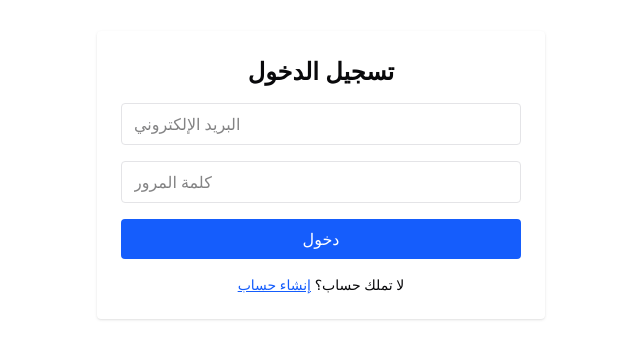
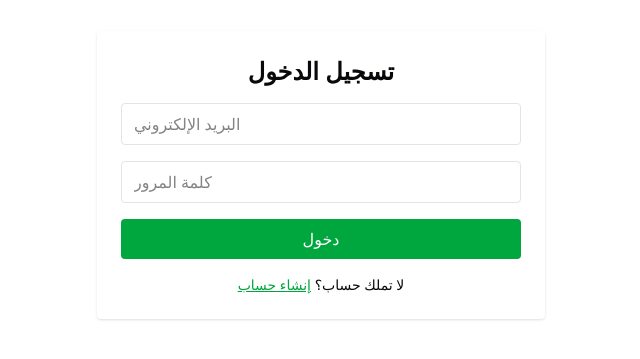
Before and after one commit to Marwan-Alhindi/qanooni, a Next.js app in the folder client/: page /auth/login in a window 1280 px wide. Shown: the part 225-584 px from the top of the page, without its empty margins (319-959 px from the left). Built offline with nearby package versions, Linux system fonts and the light colour scheme; no server answers.

Commit message:
fixing login button to be green

```diff
--- a/client/app/auth/login/page.tsx
+++ b/client/app/auth/login/page.tsx
@@ -5,9 +5,9 @@ import { useRouter } from 'next/navigation'
 import { supabase } from '@/lib/supabaseClient'
 
 export default function LoginPage() {
-  const [email, setEmail]     = useState('')
+  const [email, setEmail]       = useState('')
   const [password, setPassword] = useState('')
-  const [error, setError]     = useState<string|null>(null)
+  const [error, setError]       = useState<string|null>(null)
   const router = useRouter()
 
   const onSubmit = async (e: React.FormEvent) => {
@@ -37,12 +37,18 @@ export default function LoginPage() {
         onChange={e => setPassword(e.target.value)}
         required
       />
-      <button type="submit" className="w-full bg-blue-600 text-white py-2 rounded">
+      <button
+        type="submit"
+        className="w-full bg-green-600 hover:bg-green-700 text-white py-2 rounded transition"
+      >
         دخول
       </button>
       <p className="text-center text-sm">
         لا تملك حساب؟{' '}
-        <Link href="/auth/register" className="text-blue-600 underline">
+        <Link
+          href="/auth/register"
+          className="text-green-600 hover:text-green-700 underline transition"
+        >
           إنشاء حساب
         </Link>
       </p>
```
